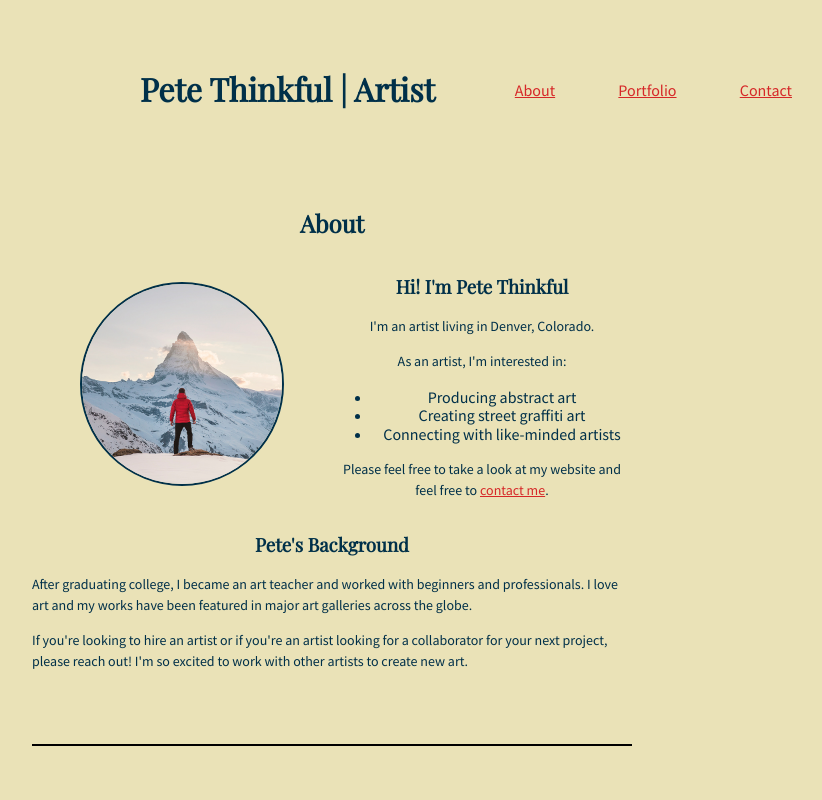
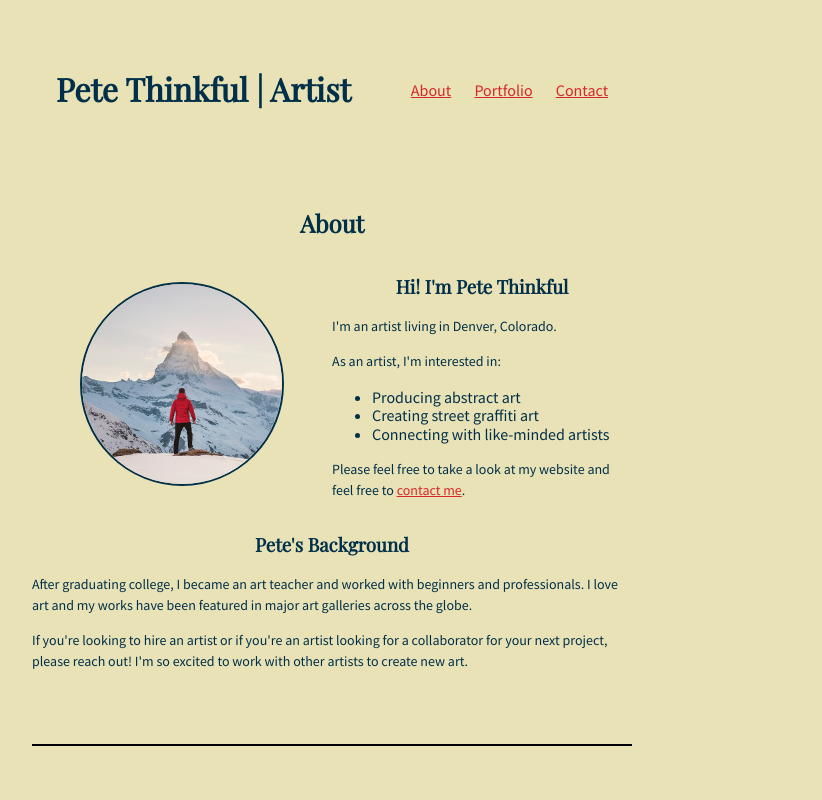
Before and after one commit to kwioniaharris/pete-thinkful-project, a plain HTML site: page index.html in a window 1280 px wide. Shown: the top 800 px of the page, without its empty margins (308-1130 px from the left). Drawn offline with nearby package versions, Linux system fonts and the light colour scheme.

Commit message:
revision
Updated spacing on two sections

```diff
--- a/style.css
+++ b/style.css
@@ -17,21 +17,22 @@ h3 {
 }
 
 /* Header */
-header {
+.top {
   align-items: center;
   display: flex;
-  justify-content: flex-end;
+  justify-content: center;
+  flex-flow: nowrap;
+
   padding: 10px 10%;
 }
 
 .navbar {
   list-style: none;
-  margin-left: auto;
 }
 
 .navbar li {
   display: inline-block;
-  padding: 0px 20px;
+  padding: 0px
 }
 /* Containers */
 div {
@@ -58,7 +59,13 @@ article div {
   display: flex;
 }
 
+.artist {
+  text-align: left;
+}
+
+
 /* Paragraphs */
+
 p {
   line-height: 1.5;
   font-size: 14px;
```
